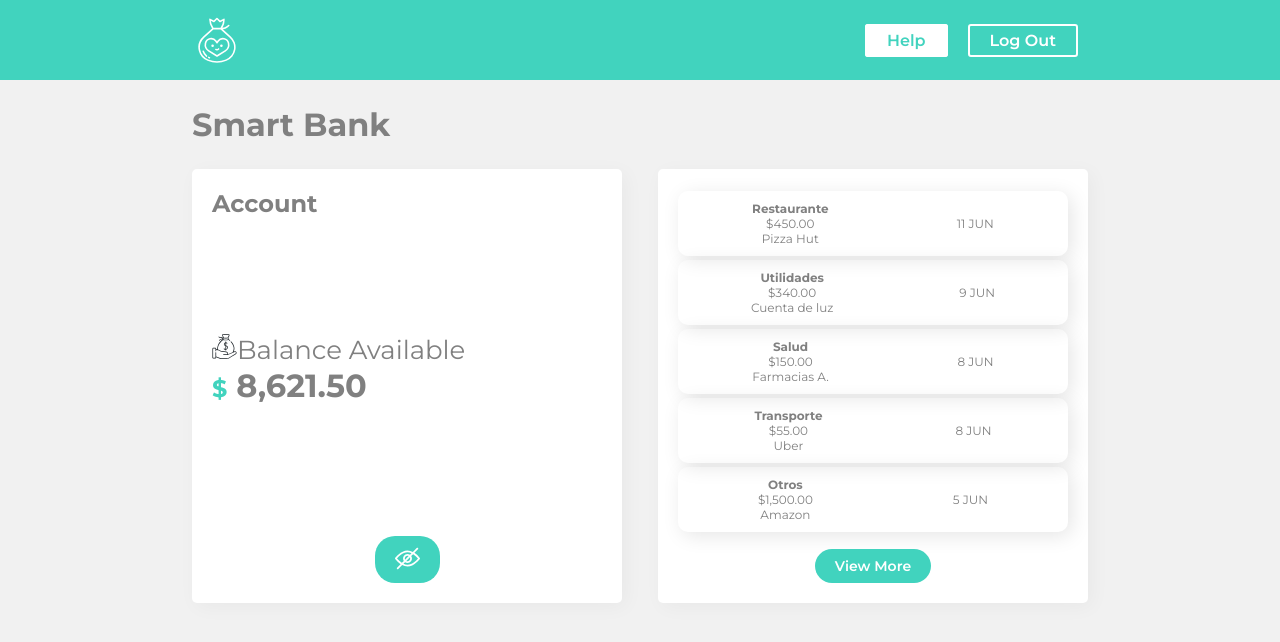
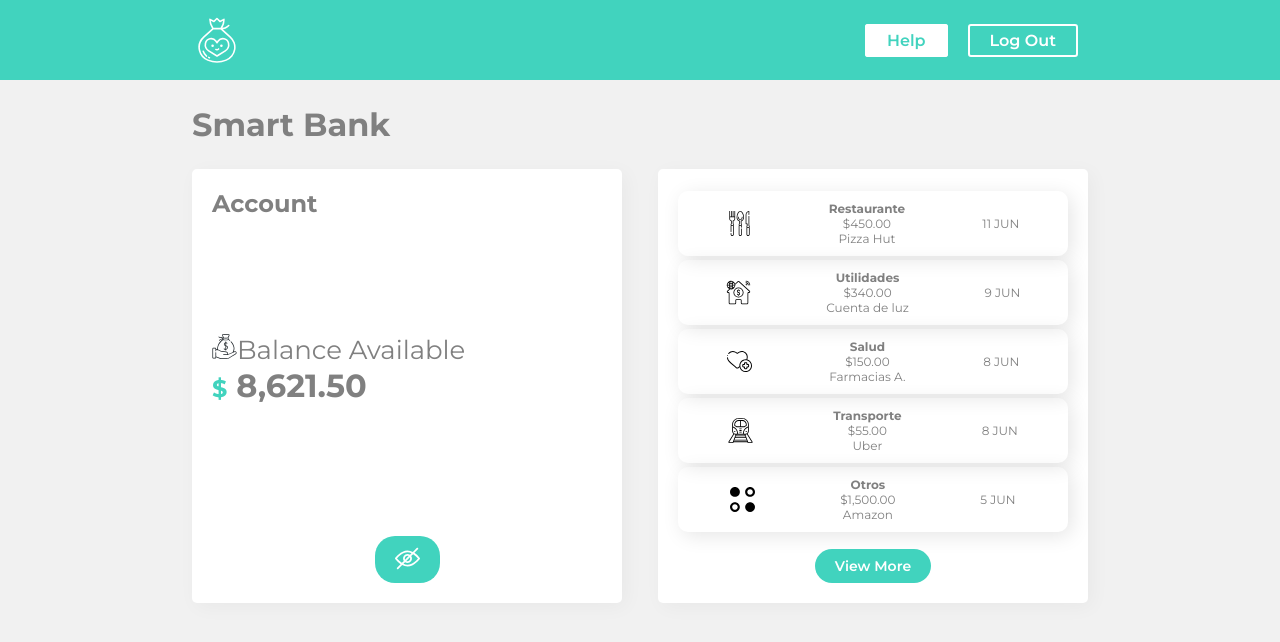
Before and after one commit to jfmadridc/smart-bank, a React (Create React App) app: page / in a window 1280 px wide. Shown: the top 642 px of the page. Built offline with nearby package versions, Linux system fonts and the light colour scheme.

Commit message:
implemented a function that returns the icon

```diff
--- a/src/Components/Card/index.jsx
+++ b/src/Components/Card/index.jsx
@@ -1,5 +1,6 @@
 import React from "react";
 import styled from "styled-components";
+import ImageFilter from "../../ImageFilter";
 
 const Card = styled.div`
 	box-shadow: 4px 4px 20px 0px rgba(0, 0, 0, 0.1);
@@ -25,6 +26,7 @@ export default ({ cargo }) => {
 	const { type, value, from, date } = cargo;
 	return (
 		<Card>
+			{ImageFilter(type)}
 			<Info>
 				<span className="type">{type}</span>
 				<span>{value}</span>
--- /dev/null
+++ b/src/ImageFilter.js
@@ -0,0 +1,21 @@
+import React from "react";
+import alimentacion from "./assets/images/alimentacion.svg";
+import salud from "./assets/images/salud.svg";
+import otros from "./assets/images/otros.svg";
+import transporte from "./assets/images/transporte.svg";
+import utilidades from "./assets/images/utilidades.svg";
+
+import { Icono } from "./Components/UI";
+
+export default (type) => {
+	const Images = {
+		Restaurante: <Icono src={alimentacion} alt="Restaurante" />,
+		Salud: <Icono src={salud} alt="Salud" />,
+		Otros: <Icono src={otros} alt="Otros" />,
+		Transporte: <Icono src={transporte} alt="Transporte" />,
+		Utilidades: <Icono src={utilidades} alt="Utilidades" />,
+		default: <Icono src={otros} alt="Otros" />,
+	};
+
+	return Images[type] || Images["default"];
+};
```
